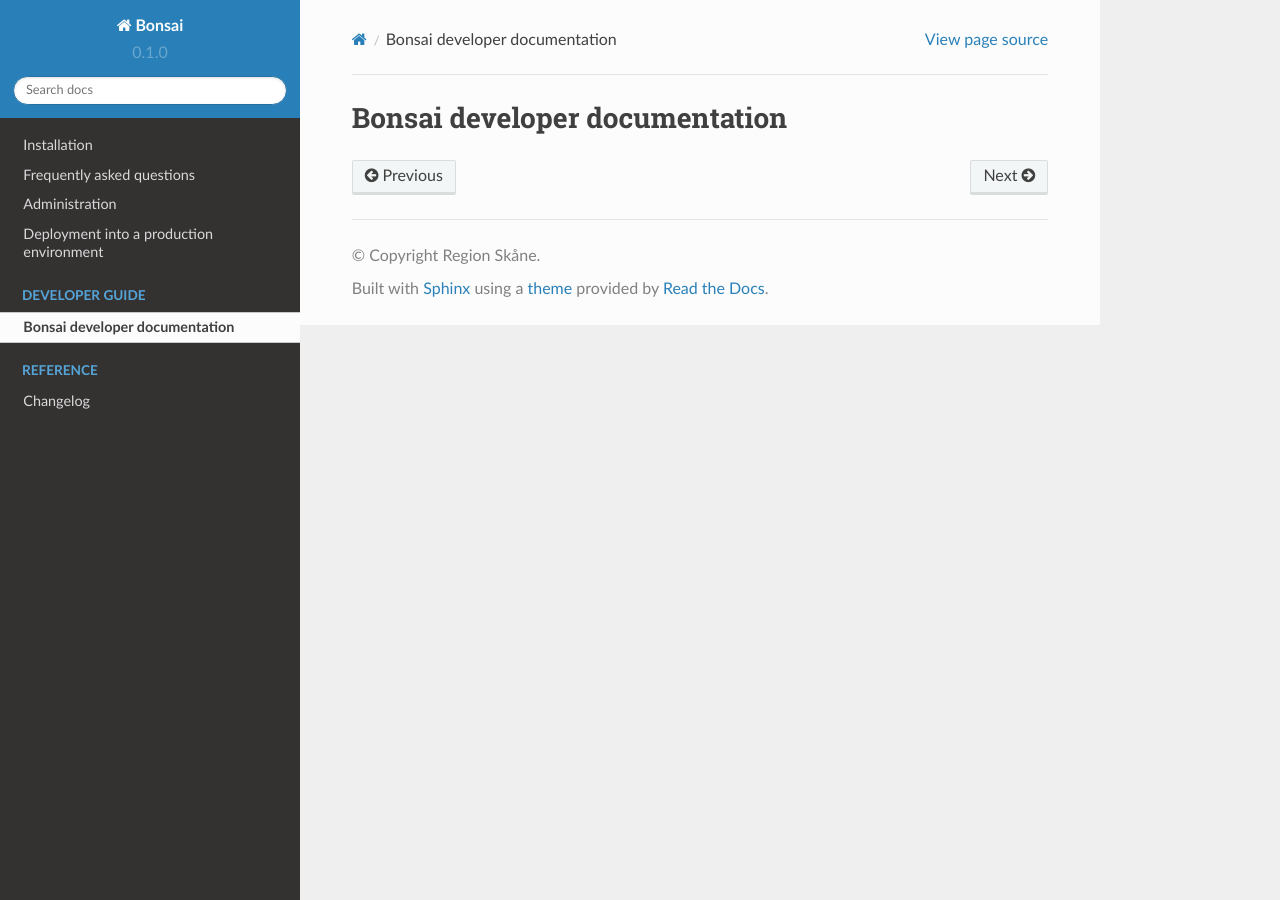
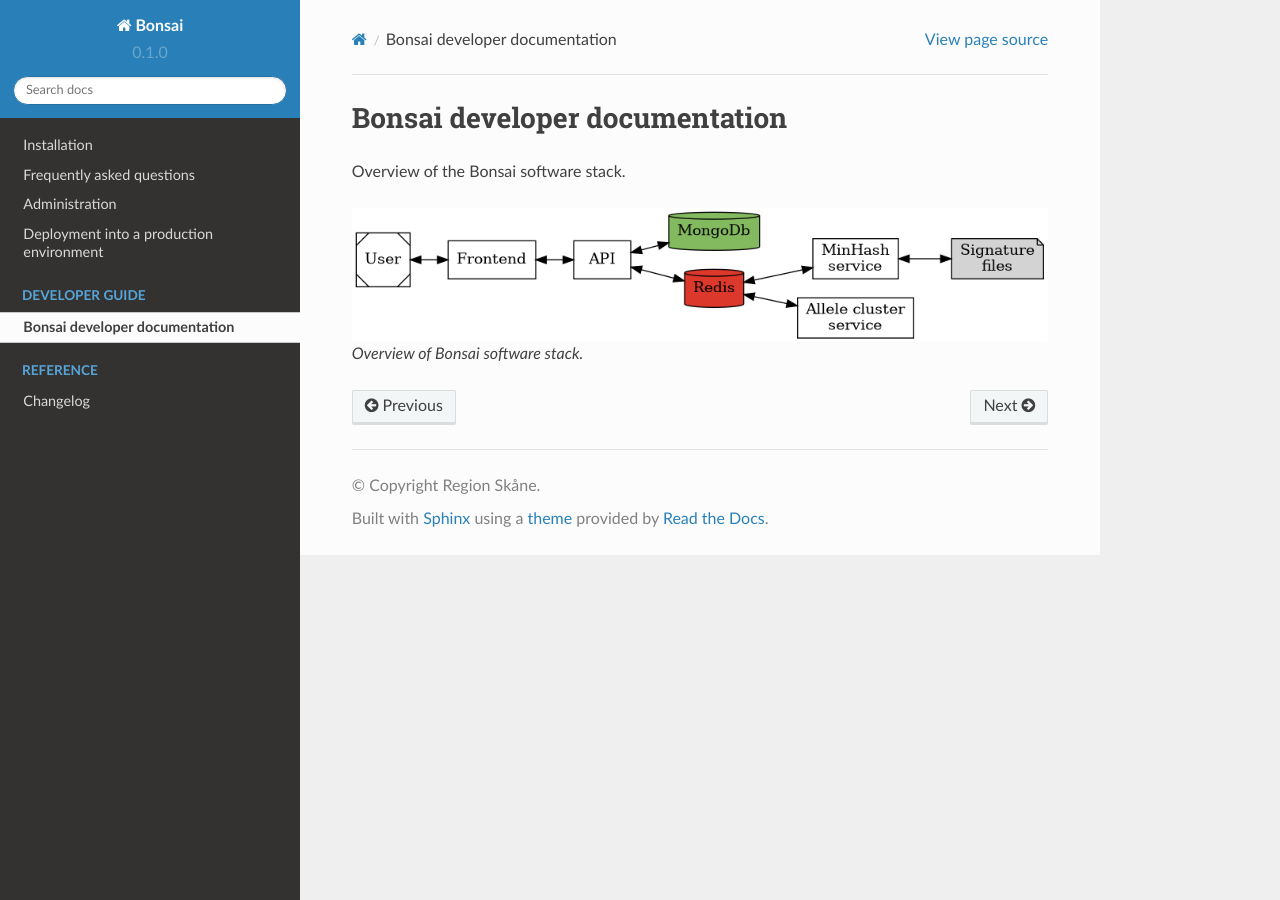
Before and after one commit to Clinical-Genomics-Lund/bonsai, a Sphinx documentation site: the page built from docs/source/dev/index.rst, in a window 1280 px wide. Built offline with Sphinx 7.4.7 and the Read the Docs theme 2.0.0, drawn with Linux system fonts in a browser that asks for light colours; part of the change alters nothing that is shown.

```diff
--- a/docs/source/conf.py
+++ b/docs/source/conf.py
@@ -16,6 +16,7 @@ extensions = [
     'sphinx.ext.autodoc',
     'sphinx.ext.autosummary',
     'sphinx.ext.intersphinx',
+    'sphinx.ext.graphviz',
     'myst_parser',
 ]
 
--- a/docs/source/dev/index.rst
+++ b/docs/source/dev/index.rst
@@ -1,2 +1,33 @@
 Bonsai developer documentation
 ==============================
+
+Overview of the Bonsai software stack.
+
+.. graphviz::
+    :caption: Overview of Bonsai software stack.
+
+    digraph bonsai {
+        rankdir="LR";
+
+        edge [dir=both]
+
+        user [shape=Msquare; label=User]
+
+        mongo_db [shape=cylinder; style=filled; fillcolor="#84ba5f"; label=MongoDb]
+        redis_db [shape=cylinder; style=filled; fillcolor="#dc382c"; label=Redis]
+
+        frontend [shape=box; label=Frontend]
+        api [shape=box; label=API]
+        minhash [shape=box; label="MinHash\nservice"]
+        cluster [shape=box; label="Allele cluster\nservice"]
+
+        signatures [shape=note; style="filled"; fillcolor="lightgrey"; label="Signature\nfiles"]
+
+
+        // arrows
+        user -> frontend -> api
+
+        api -> mongo_db
+        api -> redis_db -> minhash -> signatures
+        redis_db -> cluster
+    }
```
Also changed, not shown: .readthedocs.yaml.
